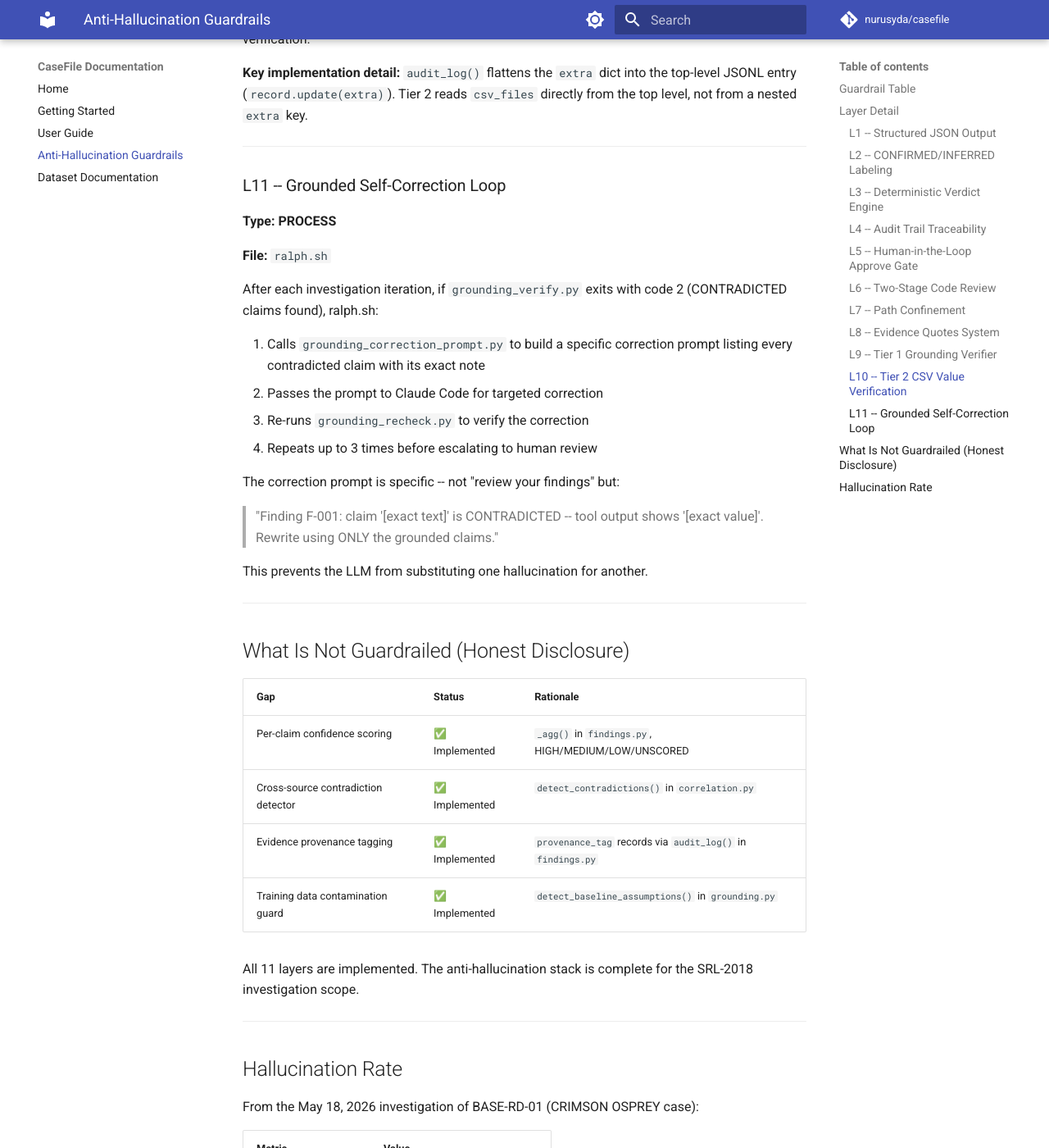
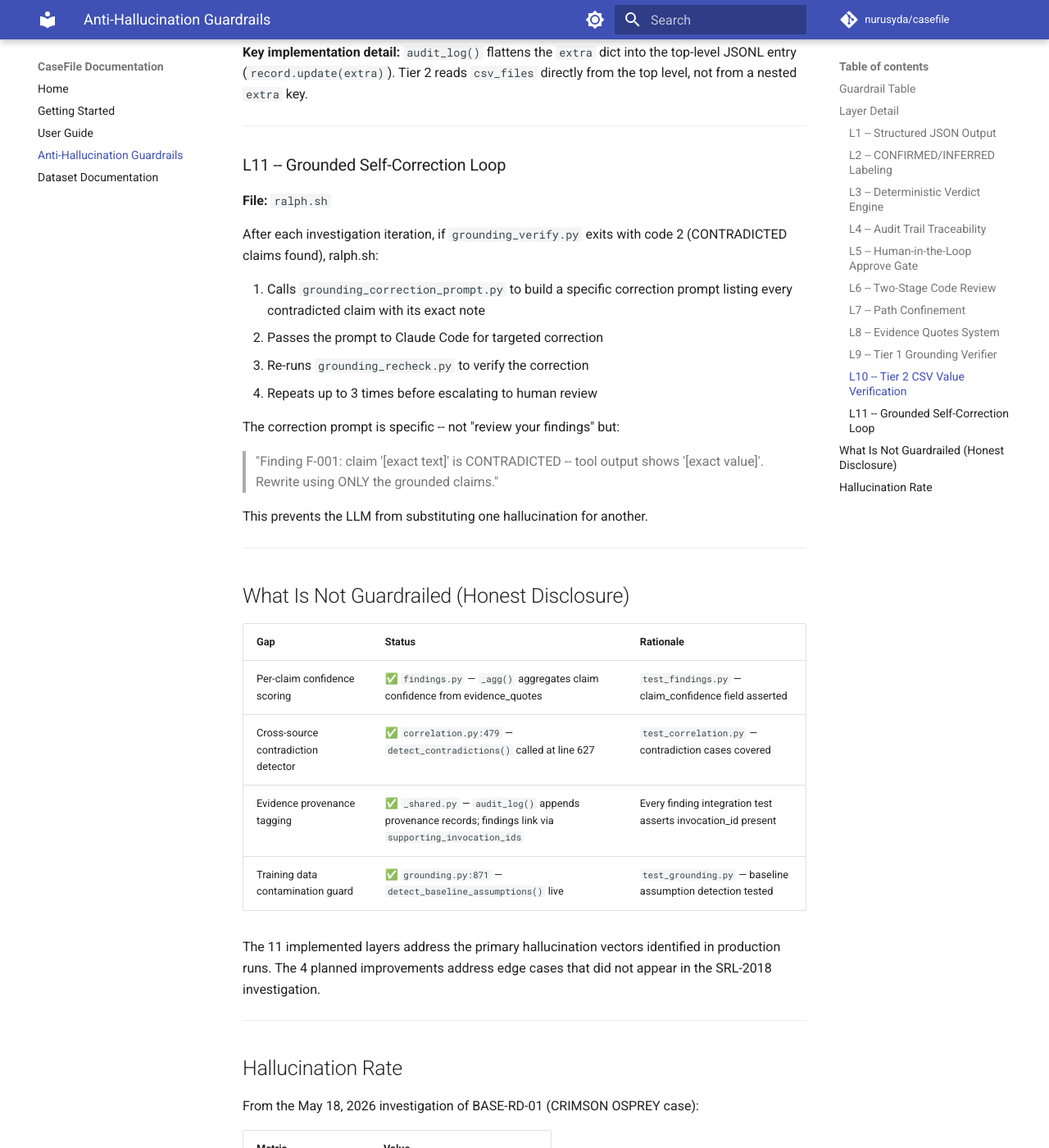
Before and after one commit to nurusyda/casefile, an MkDocs documentation site: the page built from docs/guardrails.md, in a window 1280 px wide and 1400 px high, scrolled down 5640 px. Shown: the whole window at 82% size. Built offline with MkDocs 1.6.1 and Material for MkDocs 9.7.7, drawn with Linux system fonts in a browser that asks for light colours; comment, search, counter and statistics services are not loaded; some of the changed text lies outside the part shown.

```diff
--- a/docs/guardrails.md
+++ b/docs/guardrails.md
@@ -61,7 +61,7 @@
 
 - **CONFIRMED** -- corroborated by 2+ independent artifact sources
 - **INFERRED** -- supported by 1 source, plausible but not cross-confirmed
-- **SPECULATIVE** -- hypothesis with no direct artifact support (accepted but flags for human review)
+- **SPECULATIVE** -- hypothesis with no direct artifact support
 
 `record_finding()` rejects CONFIRMED findings that lack `evidence_quotes`. A finding
 cannot claim CONFIRMED status without citing the specific tool output that supports it.
@@ -219,8 +219,6 @@
 
 ### L11 -- Grounded Self-Correction Loop
 
-**Type: PROCESS**
-
 **File:** `ralph.sh`
 
 After each investigation iteration, if `grounding_verify.py` exits with code 2
@@ -244,13 +242,14 @@
 
 | Gap | Status | Rationale |
 |---|---|---|
-| Per-claim confidence scoring | ✅ Implemented | `_agg()` in `findings.py`, HIGH/MEDIUM/LOW/UNSCORED |
-| Cross-source contradiction detector | ✅ Implemented | `detect_contradictions()` in `correlation.py` |
-| Evidence provenance tagging | ✅ Implemented | `provenance_tag` records via `audit_log()` in `findings.py` |
-| Training data contamination guard | ✅ Implemented | `detect_baseline_assumptions()` in `grounding.py` |
+| Per-claim confidence scoring | ✅ `findings.py` — `_agg()` aggregates claim confidence from evidence_quotes | `test_findings.py` — claim_confidence field asserted |
+| Cross-source contradiction detector | ✅ `correlation.py:479` — `detect_contradictions()` called at line 627 | `test_correlation.py` — contradiction cases covered |
+| Evidence provenance tagging | ✅ `_shared.py` — `audit_log()` appends provenance records; findings link via `supporting_invocation_ids` | Every finding integration test asserts invocation_id present |
+| Training data contamination guard | ✅ `grounding.py:871` — `detect_baseline_assumptions()` live | `test_grounding.py` — baseline assumption detection tested |
 
-All 11 layers are implemented. The anti-hallucination stack is complete for the
-SRL-2018 investigation scope.
+The 11 implemented layers address the primary hallucination vectors identified in
+production runs. The 4 planned improvements address edge cases that did not appear
+in the SRL-2018 investigation.
 
 ---
 
```
